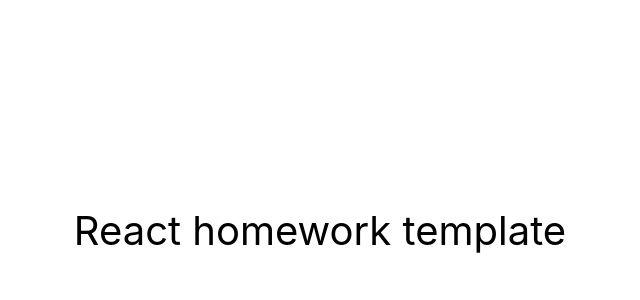
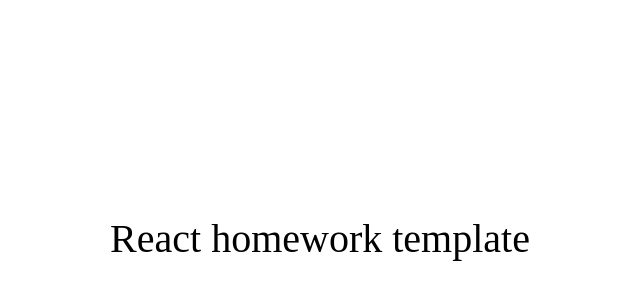
Before and after one commit to Zjadlbyscos/react-movies, a React (Create React App) app: page / in a window 1280 px wide. Shown: the part 170-470 px from the top of the page, without its empty margins (320-960 px from the left). Built offline with nearby package versions, Linux system fonts and the light colour scheme.

Commit message:
implement  react-router-dom

```diff
--- a/src/index.js
+++ b/src/index.js
@@ -1,10 +1,14 @@
 import React from 'react';
 import ReactDOM from 'react-dom/client';
+import { BrowserRouter } from 'react-router-dom';
 import { App } from 'components/App';
-import './index.css';
+
 
 ReactDOM.createRoot(document.getElementById('root')).render(
   <React.StrictMode>
-    <App />
+     <BrowserRouter>
+     <App />
+     </BrowserRouter>
+
   </React.StrictMode>
 );
```
